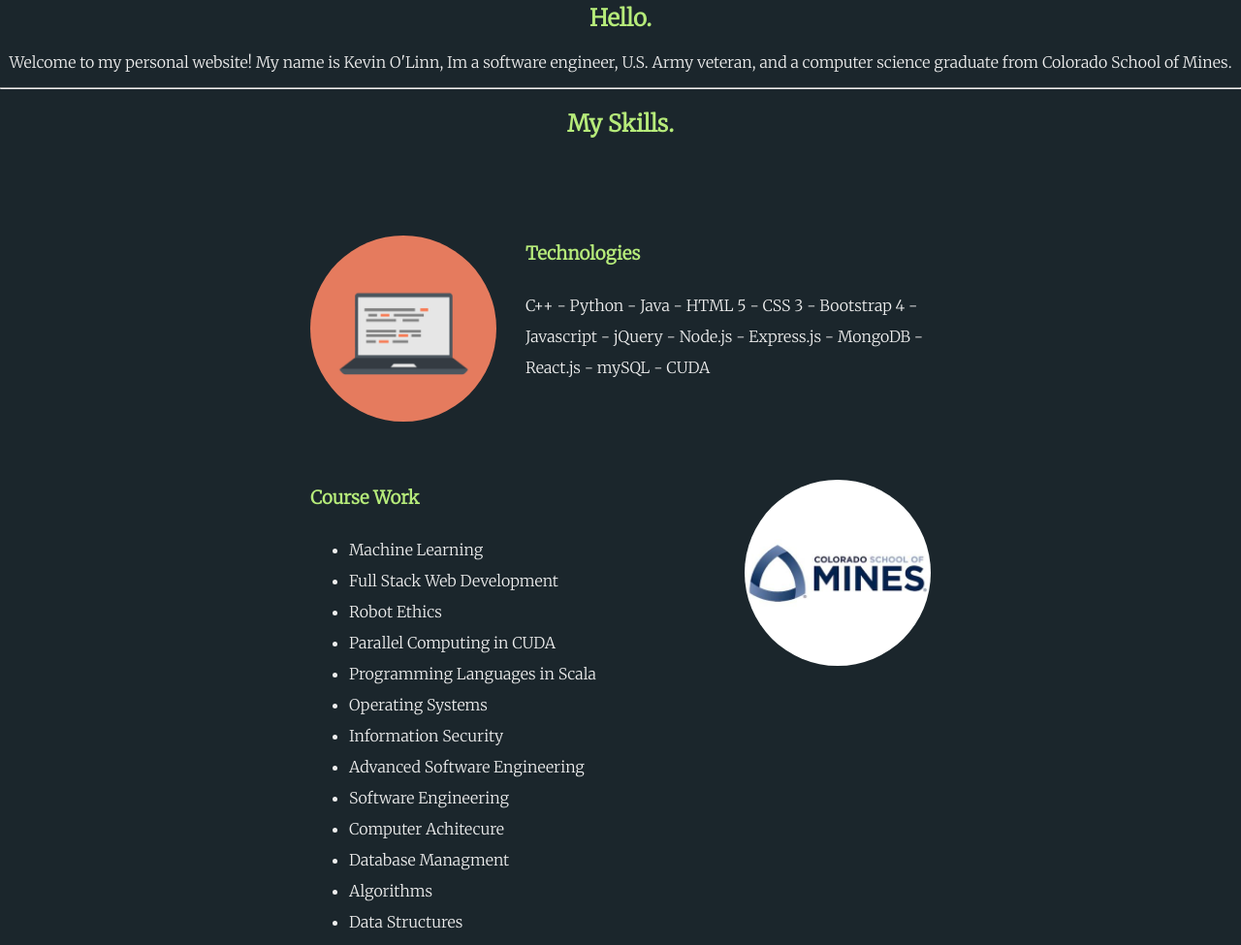
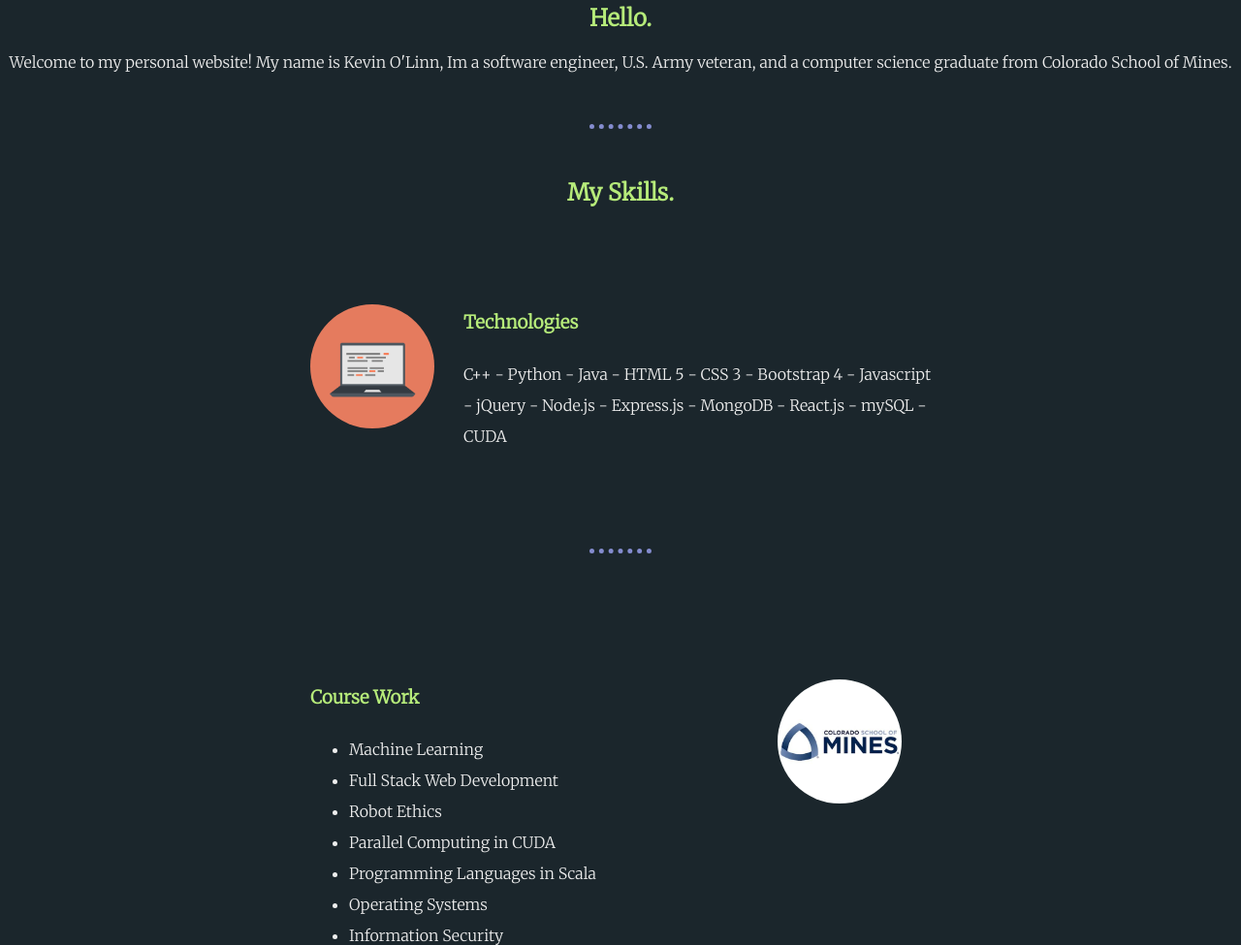
Before and after one commit to Kevinolinn8/Web-development, a plain HTML site: page WebDevelopment/CSS-MySite/index.html in a window 1280 px wide. Shown: the part 1557-2532 px from the top of the page at 97% size. Drawn offline with Linux system fonts and the light colour scheme.

Commit message:
formatting

```diff
--- a/WebDevelopment/CSS-MySite/css/styles.css
+++ b/WebDevelopment/CSS-MySite/css/styles.css
@@ -17,10 +17,25 @@ h1 {
 h2 {
   color: #b6eb7a;
 
+
 }
 
 h3 {
   color: #b6eb7a;
+
+}
+
+
+hr {
+  border-style: none;
+  border-top-style: dotted;
+  border-color: #848ccf;
+  border-width: 5px;
+  width: 5%;
+  padding-bottom: 30px;
+  align-items: center;
+
+
 }
 
 
@@ -30,6 +45,11 @@ h3 {
   background-color: #1b262c;
   position: relative;
   padding-top: 100px; /* Pushes everything down 100px */
+
+}
+
+.profile{
+  padding-bottom: 30px;
 }
 
 .middle-box {
@@ -49,20 +69,40 @@ h3 {
  line-height: 2;
 
 
+
 }
 
-.skill_pic {
-  width: 30%;
-  float: left;
-  margin-right: 30px;
+
+.skill-row1{
+
+  width: 50%;
+  margin: 100px auto 100px auto;
+  text-align: left;
+  line-height: 2;
 
 
 }
 
+.skill_pic {
+  width: 20%;
+  float: left;
+  margin-right: 30px;
+
+}
+
+.Langs{
+  clear: left;
+}
+
 .school_pic{
-  width: 30%;
+  width: 20%;
   float: right;
-  margin-left: 30px;
+  margin-right: 30px;
+}
+
+
+.courses{
+  clear: left;
 }
 
 
--- a/WebDevelopment/CSS-MySite/index.html
+++ b/WebDevelopment/CSS-MySite/index.html
@@ -25,6 +25,7 @@
         Im a software engineer, U.S. Army veteran, and a computer science
         graduate from Colorado School of Mines.</p>
     </div>
+
     <hr>
     <div class="skills">
       <h2>My Skills.</h2>
@@ -47,14 +48,12 @@
           mySQL -
           CUDA
         </p>
-
       </div>
-
-      <div class="skill-row">
+      <hr>
+      <div class="skill-row1">
         <img class="school_pic circular" src="images/mines.jpg" alt="">
-        <h3>Course Work</h3>
-
-        <ul>
+        <h3 class="courses">Course Work</h3>
+        <ul class="courses">
           <li>Machine Learning</li>
           <li>Full Stack Web Development</li>
           <li>Robot Ethics</li>
@@ -69,10 +68,12 @@
           <li>Algorithms</li>
           <li>Data Structures</li>
         </ul>
+      </div>
 
-      </div>
     </div>
+
     <hr>
+
     <div class="contact-me">
       <h2>Get In Touch</h2>
       <p>Below are a few ways to contact me. Feel free to email me,
```
